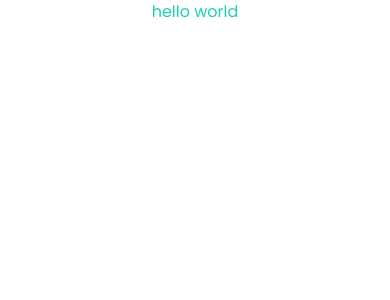
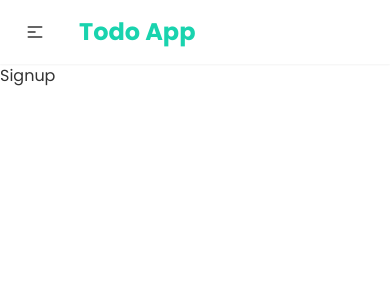
Before and after one commit to mohammadshariful/Todos_Client_With_Backend, a React (Create React App) app: page /signup in a window 390 px wide. Shown: the top 300 px of the page. Built offline with nearby package versions, Linux system fonts and the light colour scheme.

Commit message:
navbar added

```diff
--- a/package.json
+++ b/package.json
@@ -7,8 +7,11 @@
     "@testing-library/react": "^13.2.0",
     "@testing-library/user-event": "^13.5.0",
     "daisyui": "^2.15.0",
+    "firebase": "^9.8.1",
     "react": "^18.1.0",
     "react-dom": "^18.1.0",
+    "react-firebase-hooks": "^5.0.3",
+    "react-hook-form": "^7.31.1",
     "react-icons": "^4.3.1",
     "react-router-dom": "^6.3.0",
     "react-scripts": "5.0.1",
--- a/src/App.js
+++ b/src/App.js
@@ -1,7 +1,18 @@
+import { Route, Routes } from "react-router-dom";
+import Home from "./Pages/Home/Home";
+import Login from "./Pages/Login/Login";
+import Signup from "./Pages/Login/Signup";
+import Navbar from "./Pages/Shared/Navbar";
+
 function App() {
   return (
     <div>
-      <h1 className="text-center text-primary">hello world</h1>
+      <Navbar />
+      <Routes>
+        <Route path="/" element={<Home />} />
+        <Route path="/login" element={<Login />} />
+        <Route path="/signup" element={<Signup />} />
+      </Routes>
     </div>
   );
 }
--- /dev/null
+++ b/src/Pages/Home/Home.js
@@ -0,0 +1,11 @@
+import React from "react";
+
+const Home = () => {
+  return (
+    <div>
+      <h2>Home component</h2>
+    </div>
+  );
+};
+
+export default Home;
--- /dev/null
+++ b/src/Pages/Login/Login.js
@@ -0,0 +1,11 @@
+import React from "react";
+
+const Login = () => {
+  return (
+    <div>
+      <h2>Login</h2>
+    </div>
+  );
+};
+
+export default Login;
--- /dev/null
+++ b/src/Pages/Login/Signup.js
@@ -0,0 +1,11 @@
+import React from "react";
+
+const Signup = () => {
+  return (
+    <div>
+      <h2>Signup</h2>
+    </div>
+  );
+};
+
+export default Signup;
--- /dev/null
+++ b/src/Pages/Shared/Navbar.js
@@ -0,0 +1,57 @@
+import React from "react";
+import { Link } from "react-router-dom";
+
+const Navbar = () => {
+  const menu = (
+    <>
+      <li>
+        <Link to="/">Home</Link>
+      </li>
+      <li>
+        <Link to="/login">Login</Link>
+      </li>
+      <li>
+        <Link to="/signup">Signup</Link>
+      </li>
+    </>
+  );
+  return (
+    <div class="navbar bg-base-100 shadow-sm lg:px-20 ">
+      <div class="navbar-start">
+        <div class="dropdown">
+          <label tabindex="0" class="btn btn-ghost lg:hidden">
+            <svg
+              xmlns="http://www.w3.org/2000/svg"
+              class="h-5 w-5"
+              fill="none"
+              viewBox="0 0 24 24"
+              stroke="currentColor"
+            >
+              <path
+                stroke-linecap="round"
+                stroke-linejoin="round"
+                stroke-width="2"
+                d="M4 6h16M4 12h8m-8 6h16"
+              />
+            </svg>
+          </label>
+          <ul
+            tabindex="0"
+            class="menu menu-compact dropdown-content mt-3 p-2
+            shadow bg-base-100 rounded-box w-52"
+          >
+            {menu}
+          </ul>
+        </div>
+        <Link to="/" class="btn btn-ghost normal-case  text-primary text-2xl">
+          Todo App
+        </Link>
+      </div>
+      <div class="navbar-center hidden lg:flex">
+        <ul class="menu menu-horizontal p-0">{menu}</ul>
+      </div>
+    </div>
+  );
+};
+
+export default Navbar;
```
Also changed, not shown: 1 other file (tests, documents, lock files or other folders).
